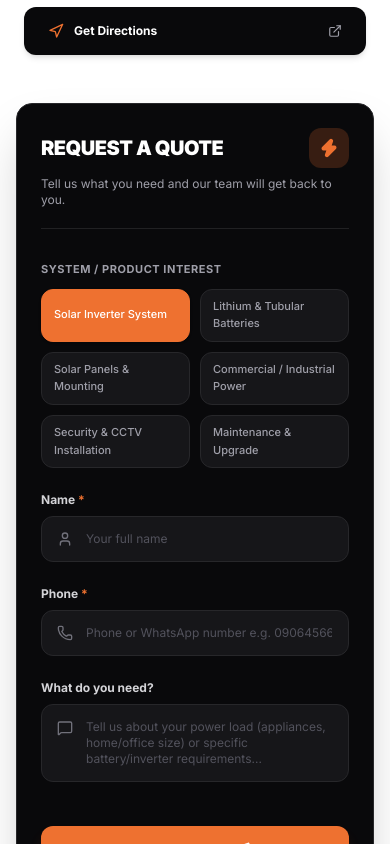
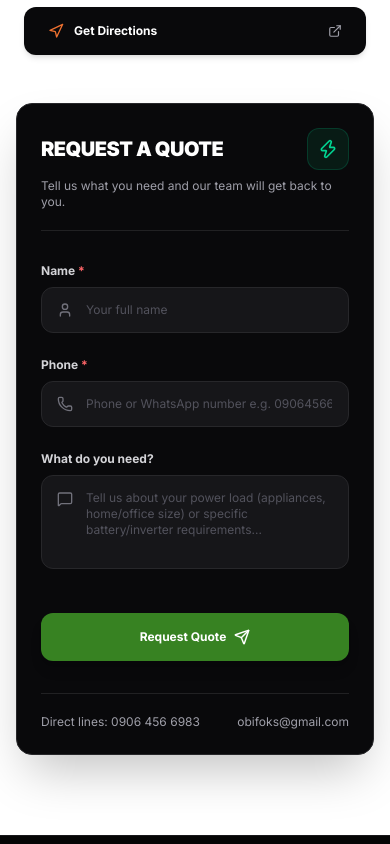
Before and after one commit to Bullishdoteth/obifoksglobal, a Next.js app: page /about-us in a window 390 px wide. Shown: the part 8260-9104 px from the top of the page. Built offline with nearby package versions, Linux system fonts and the light colour scheme.

Commit message:
Fix: More UI clean up across landing page

```diff
--- a/components/landing/contact-us.tsx
+++ b/components/landing/contact-us.tsx
@@ -11,7 +11,6 @@ import {
   Send,
   CheckCircle2,
   Zap,
-  Sparkles,
   ExternalLink
 } from "lucide-react";
 
@@ -20,20 +19,10 @@ export default function ContactUs() {
     name: "",
     phone: "",
     requirement: "",
-    category: "Solar Inverter System",
   });
 
   const [submitted, setSubmitted] = useState(false);
   const [loading, setLoading] = useState(false);
-
-  const categories = [
-    "Solar Inverter System",
-    "Lithium & Tubular Batteries",
-    "Solar Panels & Mounting",
-    "Commercial / Industrial Power",
-    "Security & CCTV Installation",
-    "Maintenance & Upgrade",
-  ];
 
   const handleSubmit = (e: React.FormEvent) => {
     e.preventDefault();
@@ -46,7 +35,7 @@ export default function ContactUs() {
       setLoading(false);
       setSubmitted(true);
 
-      const message = `Hello Obifoks Global! I would like to request a quote.\n\n*Name:* ${formData.name}\n*Phone:* ${formData.phone}\n*Category:* ${formData.category}\n*Requirement:* ${formData.requirement || "Not specified"}`;
+      const message = `Hello Obifoks Global! I would like to request a quote.\n\n*Name:* ${formData.name}\n*Phone:* ${formData.phone}\n*Requirement:* ${formData.requirement || "Not specified"}`;
 
       const whatsappUrl = `https://wa.me/2349064566983?text=${encodeURIComponent(message)}`;
       window.open(whatsappUrl, "_blank");
@@ -95,7 +84,7 @@ export default function ContactUs() {
               <div className="space-y-6">
                 <div className="flex items-start gap-4">
                   <div className="mt-1 p-2 rounded-xl bg-zinc-100 text-zinc-800 shrink-0 border border-zinc-200/80">
-                    <MapPin className="w-5 h-5 text-[#EE7130]" />
+                    <MapPin className="w-5 h-5 text-zinc-700" />
                   </div>
                   <div className="space-y-1">
                     <h4 className="text-xs font-bold uppercase tracking-wider text-zinc-400">Address</h4>
@@ -113,7 +102,7 @@ export default function ContactUs() {
 
                 <div className="flex items-center gap-4 pt-2">
                   <div className="p-2 rounded-xl bg-zinc-100 text-zinc-800 shrink-0 border border-zinc-200/80">
-                    <Clock className="w-5 h-5 text-[#EE7130]" />
+                    <Clock className="w-5 h-5 text-zinc-700" />
                   </div>
                   <div className="space-y-1">
                     <h4 className="text-xs font-bold uppercase tracking-wider text-zinc-400">Business Hours</h4>
@@ -170,8 +159,8 @@ export default function ContactUs() {
                   <h3 className="text-xl sm:text-2xl font-black tracking-tight text-white uppercase">
                     REQUEST A QUOTE
                   </h3>
-                  <div className="p-2.5 rounded-xl bg-[#EE7130]/20 text-[#EE7130]">
-                    <Zap className="w-5 h-5 fill-[#EE7130]" />
+                  <div className="p-2.5 rounded-xl bg-emerald-500/10 text-emerald-400 border border-emerald-500/20">
+                    <Zap className="w-5 h-5" />
                   </div>
                 </div>
                 <p className="text-xs sm:text-sm text-zinc-400 mt-2">
@@ -200,7 +189,7 @@ export default function ContactUs() {
                     </button>
                     <a
                       href="tel:09064566983"
-                      className="px-6 py-3 rounded-xl bg-[#EE7130] hover:bg-[#d85f20] text-xs font-bold text-white transition-colors inline-flex items-center justify-center gap-2"
+                      className="px-6 py-3 rounded-xl bg-[#378222] hover:bg-[#2b661a] text-xs font-bold text-white transition-colors inline-flex items-center justify-center gap-2"
                     >
                       <Phone className="w-4 h-4" />
                       <span>Call Sales directly</span>
@@ -210,33 +199,10 @@ export default function ContactUs() {
               ) : (
                 /* Form Inputs */
                 <form onSubmit={handleSubmit} className="space-y-6">
-                  {/* Service Category Pills */}
-                  <div className="space-y-2.5">
-                    <label className="block text-[11px] font-bold uppercase tracking-wider text-zinc-400">
-                      System / Product Interest
-                    </label>
-                    <div className="grid grid-cols-2 sm:grid-cols-3 gap-2.5">
-                      {categories.map((cat) => (
-                        <button
-                          key={cat}
-                          type="button"
-                          onClick={() => setFormData({ ...formData, category: cat })}
-                          className={`px-3 py-2 rounded-xl text-[11px] font-medium text-left transition-all border ${
-                            formData.category === cat
-                              ? "bg-[#EE7130] border-[#EE7130] text-white font-bold shadow-sm"
-                              : "bg-zinc-900/90 border-zinc-800 text-zinc-400 hover:text-zinc-200 hover:border-zinc-700"
-                          }`}
-                        >
-                          {cat}
-                        </button>
-                      ))}
-                    </div>
-                  </div>
-
                   {/* Name Input */}
                   <div className="space-y-2">
                     <label htmlFor="quote-name" className="block text-xs font-bold text-zinc-300">
-                      Name <span className="text-[#EE7130]">*</span>
+                      Name <span className="text-red-400">*</span>
                     </label>
                     <div className="relative">
                       <User className="w-4 h-4 text-zinc-500 absolute left-4 top-1/2 -translate-y-1/2" />
@@ -247,7 +213,7 @@ export default function ContactUs() {
                         placeholder="Your full name"
                         value={formData.name}
                         onChange={(e) => setFormData({ ...formData, name: e.target.value })}
-                        className="w-full bg-zinc-900/90 border border-zinc-800 rounded-xl py-3.5 pl-11 pr-4 text-xs sm:text-sm text-white placeholder:text-zinc-600 focus:outline-none focus:border-[#EE7130] focus:ring-1 focus:ring-[#EE7130] transition-colors"
+                        className="w-full bg-zinc-900/90 border border-zinc-800 rounded-xl py-3.5 pl-11 pr-4 text-xs sm:text-sm text-white placeholder:text-zinc-600 focus:outline-none focus:border-emerald-500 focus:ring-1 focus:ring-emerald-500 transition-colors"
                       />
                     </div>
                   </div>
@@ -255,7 +221,7 @@ export default function ContactUs() {
                   {/* Phone Input */}
                   <div className="space-y-2">
                     <label htmlFor="quote-phone" className="block text-xs font-bold text-zinc-300">
-                      Phone <span className="text-[#EE7130]">*</span>
+                      Phone <span className="text-red-400">*</span>
                     </label>
                     <div className="relative">
                       <Phone className="w-4 h-4 text-zinc-500 absolute left-4 top-1/2 -translate-y-1/2" />
@@ -266,7 +232,7 @@ export default function ContactUs() {
                         placeholder="Phone or WhatsApp number e.g. 09064566983"
                         value={formData.phone}
                         onChange={(e) => setFormData({ ...formData, phone: e.target.value })}
-                        className="w-full bg-zinc-900/90 border border-zinc-800 rounded-xl py-3.5 pl-11 pr-4 text-xs sm:text-sm text-white placeholder:text-zinc-600 focus:outline-none focus:border-[#EE7130] focus:ring-1 focus:ring-[#EE7130] transition-colors"
+                        className="w-full bg-zinc-900/90 border border-zinc-800 rounded-xl py-3.5 pl-11 pr-4 text-xs sm:text-sm text-white placeholder:text-zinc-600 focus:outline-none focus:border-emerald-500 focus:ring-1 focus:ring-emerald-500 transition-colors"
                       />
                     </div>
                   </div>
@@ -280,11 +246,11 @@ export default function ContactUs() {
                       <MessageSquare className="w-4 h-4 text-zinc-500 absolute left-4 top-4" />
                       <textarea
                         id="quote-requirement"
-                        rows={3}
+                        rows={4}
                         placeholder="Tell us about your power load (appliances, home/office size) or specific battery/inverter requirements..."
                         value={formData.requirement}
                         onChange={(e) => setFormData({ ...formData, requirement: e.target.value })}
-                        className="w-full bg-zinc-900/90 border border-zinc-800 rounded-xl py-3.5 pl-11 pr-4 text-xs sm:text-sm text-white placeholder:text-zinc-600 focus:outline-none focus:border-[#EE7130] focus:ring-1 focus:ring-[#EE7130] transition-colors resize-none"
+                        className="w-full bg-zinc-900/90 border border-zinc-800 rounded-xl py-3.5 pl-11 pr-4 text-xs sm:text-sm text-white placeholder:text-zinc-600 focus:outline-none focus:border-emerald-500 focus:ring-1 focus:ring-emerald-500 transition-colors resize-none"
                       />
                     </div>
                   </div>
@@ -294,7 +260,7 @@ export default function ContactUs() {
                     <button
                       type="submit"
                       disabled={loading}
-                      className="w-full inline-flex items-center justify-center gap-2 bg-[#EE7130] hover:bg-[#d85f20] disabled:bg-zinc-700 text-white font-bold text-xs sm:text-sm py-4 px-6 rounded-xl sm:rounded-2xl shadow-lg shadow-[#EE7130]/20 transition-all duration-200 active:scale-[0.99] group cursor-pointer"
+                      className="w-full inline-flex items-center justify-center gap-2 bg-[#378222] hover:bg-[#2b661a] disabled:bg-zinc-700 text-white font-bold text-xs sm:text-sm py-4 px-6 rounded-xl sm:rounded-2xl shadow-lg transition-all duration-200 active:scale-[0.99] group cursor-pointer"
                     >
                       {loading ? (
                         <div className="w-4 h-4 border-2 border-white/30 border-t-white rounded-full animate-spin" />
```
Also changed, not shown: components/landing/projects.tsx (+7 -7 lines).
